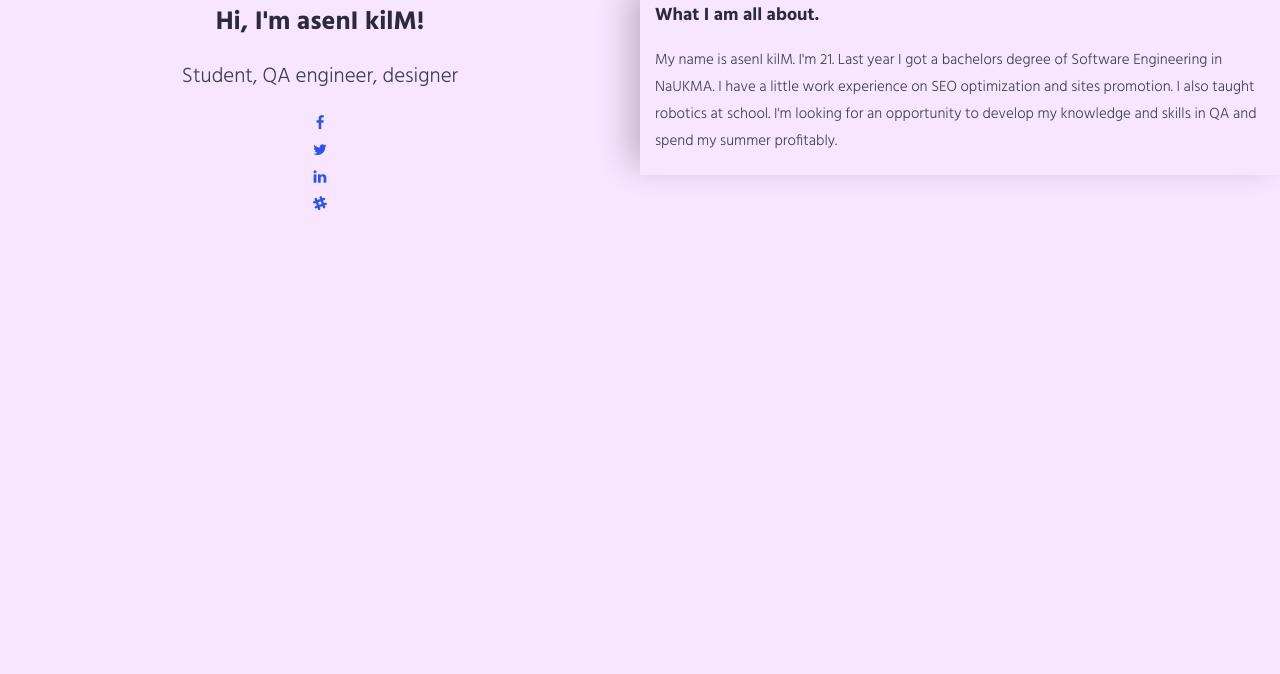
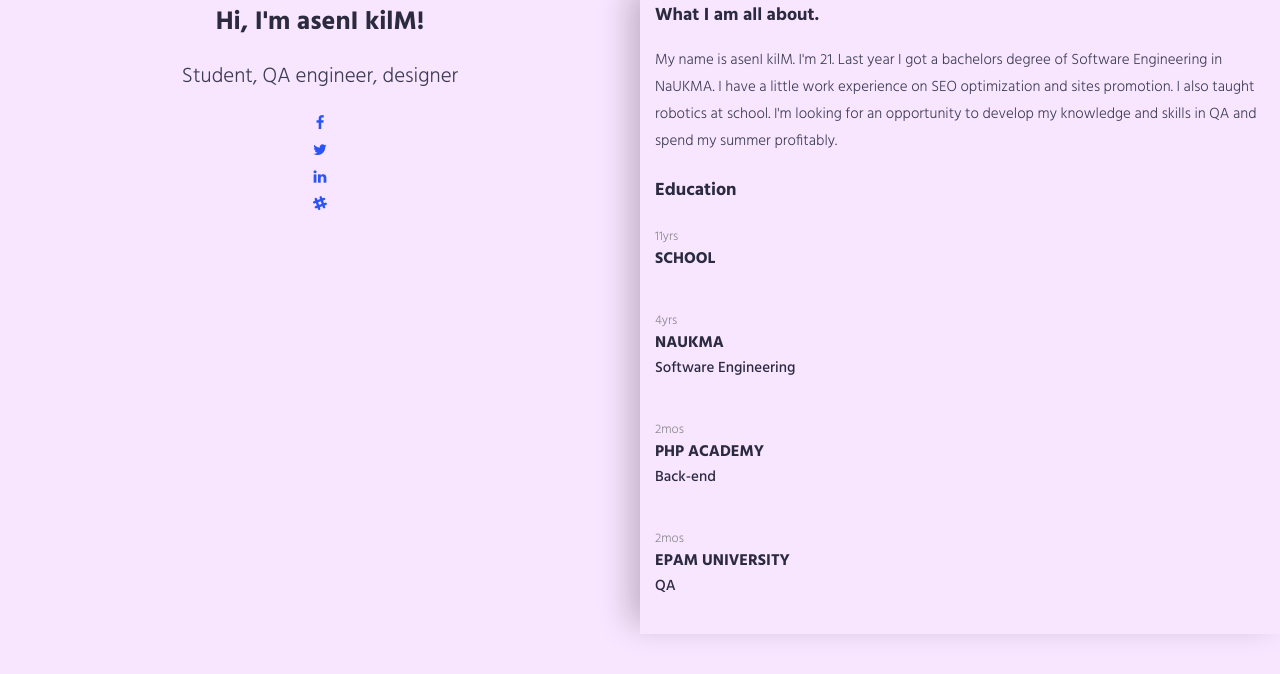
Before and after one commit to asenikilm/homepage, a plain HTML site: page index.html in a window 1280 px wide. Drawn offline with Linux system fonts and the light colour scheme.

Commit message:
added education section

```diff
--- a/index.html
+++ b/index.html
@@ -76,7 +76,48 @@
     </div>
 </section>
 
+ <section class="section-wrapper section-education gray-bg">
+    <div class="container-fluid">
+        <div class="row">
+            <div class="col-md-12">
+                <div class="section-title"><h2>Education</h2></div>
+            </div>
+        </div>
+        <!--.row-->
+        <div class="row">
+            <div class="col-md-12">
+                <div class="content-item">
+                    <small>11yrs</small>
+                    <h3>School</h3>
 
+                </div>
+                <!-- .experience-item -->
+                <div class="content-item">
+                    <small>4yrs</small>
+                    <h3>NaUKMA</h3>
+                    <h4>Software Engineering</h4>
+
+                </div>
+                <!-- .experience-item -->
+                <div class="content-item">
+                    <small>2mos</small>
+                    <h3>Php academy</h3>
+                    <h4>Back-end</h4>
+
+                </div>
+                <!-- .experience-item -->
+				<div class="content-item">
+                    <small>2mos</small>
+                    <h3>Epam university</h3>
+                    <h4>QA</h4>
+
+                </div>
+                <!-- .experience-item -->
+            </div>
+        </div>
+        <!--.row-->
+    </div>
+    <!-- .container-fluid -->
 
 
 
```
